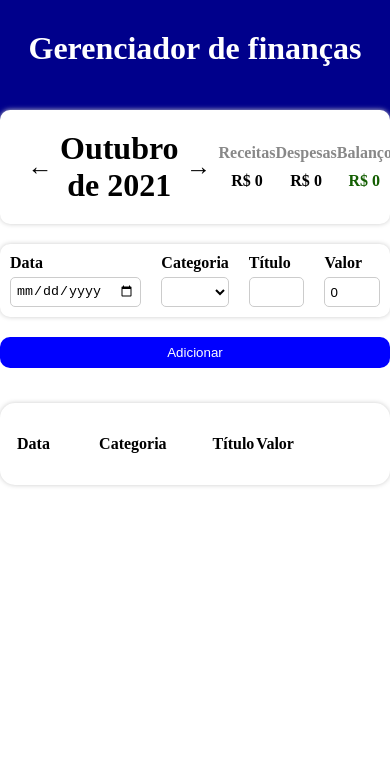
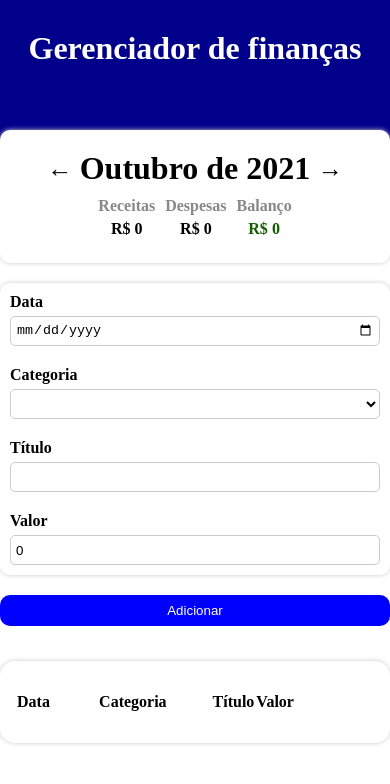
Before and after one commit to gabriel-O-C/expense-tracker-web, a React (Create React App) app: page / in a window 390 px wide. Shown: the top 784 px of the page. Built offline with nearby package versions, Linux system fonts and the light colour scheme.

Commit message:
feat: mobile responsive design

```diff
--- a/src/App.styles.ts
+++ b/src/App.styles.ts
@@ -1,6 +1,9 @@
 import styled from "styled-components";
 
-export const Container = styled.div``;
+export const Container = styled.div`
+  display: flex;
+  flex-direction: column;
+`;
 
 
 export const Main = styled.main`
--- a/src/components/Header/styles.ts
+++ b/src/components/Header/styles.ts
@@ -2,8 +2,9 @@ import styled from "styled-components";
 
 export const Header = styled.header`
   background-color: ${(props) => props.theme.colors.background};
-  height: 150px;
+  min-height: 150px;
   text-align: center;
+  margin-bottom: 20px;
 `;
 
 export const Header__Title = styled.h1`
--- a/src/components/InfoArea/styles.ts
+++ b/src/components/InfoArea/styles.ts
@@ -8,12 +8,20 @@ export const Container = styled.div`
   margin-top: -40px;
   display: flex;
   align-items: center;
+
+  @media screen and (max-width: 450px){
+    flex-direction: column;
+  }
 `;
 
 export const MonthArea = styled.div`
   display: flex;
   flex: 1;
   align-items: center;
+
+  @media screen and (max-width: 450px){
+
+  }
 `;
 
 export const MonthArrow = styled.div`
@@ -31,4 +39,8 @@ export const MonthTitle = styled.h1`
 export const ResumeArea = styled.div`
   flex: 2;
   display: flex;
+
+  @media screen and (max-width: 450px){
+    padding: 5px;
+  }
 `;
--- a/src/components/InputArea/styles.ts
+++ b/src/components/InputArea/styles.ts
@@ -6,6 +6,10 @@ export const Container = styled.div`
   border-radius: 10px;
   margin-top: 20px;
   display: flex;
+
+  @media screen and (max-width: 450px){
+    flex-direction: column;
+  }
 `;
 
 export const Button = styled.button`
--- a/src/components/ResumeItem/styles.ts
+++ b/src/components/ResumeItem/styles.ts
@@ -10,6 +10,10 @@ export const Title = styled.p`
   font-weight: 700;
   text-align: center;
   margin-bottom: 10px;
+
+  @media screen and (max-width: 450px){
+    margin: 5px;
+  }
 `;
 
 export const Info = styled.div<{color?: string}>`
```
